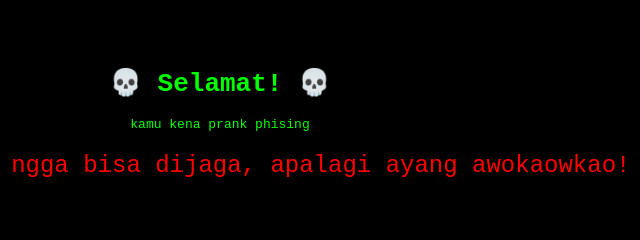
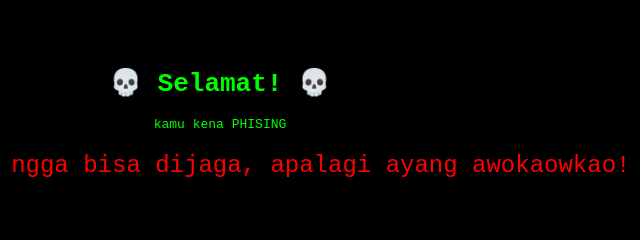
Before and after one commit to NAMASAYAZENA/VIDEO-PANAS-TERBARU-, a plain HTML site: page index.html in a window 1280 px wide. Shown: the top 240 px of the page, 420-1060 px from the left. Drawn offline with Linux system fonts and the light colour scheme.

Commit message:
Update index.html

```diff
--- a/index.html
+++ b/index.html
@@ -38,7 +38,7 @@
 </head>
 <body>
   <h1>💀 Selamat! 💀</h1>
-  <p>kamu kena prank phising</p>
+  <p>kamu kena PHISING</p>
   <img id="dvd" src="foto.jpeg" alt="jawir Si Hacker Jahat">
   <p class="warning">Data diri aja ngga bisa dijaga, apalagi ayang awokaowkao!</p>
 
```
